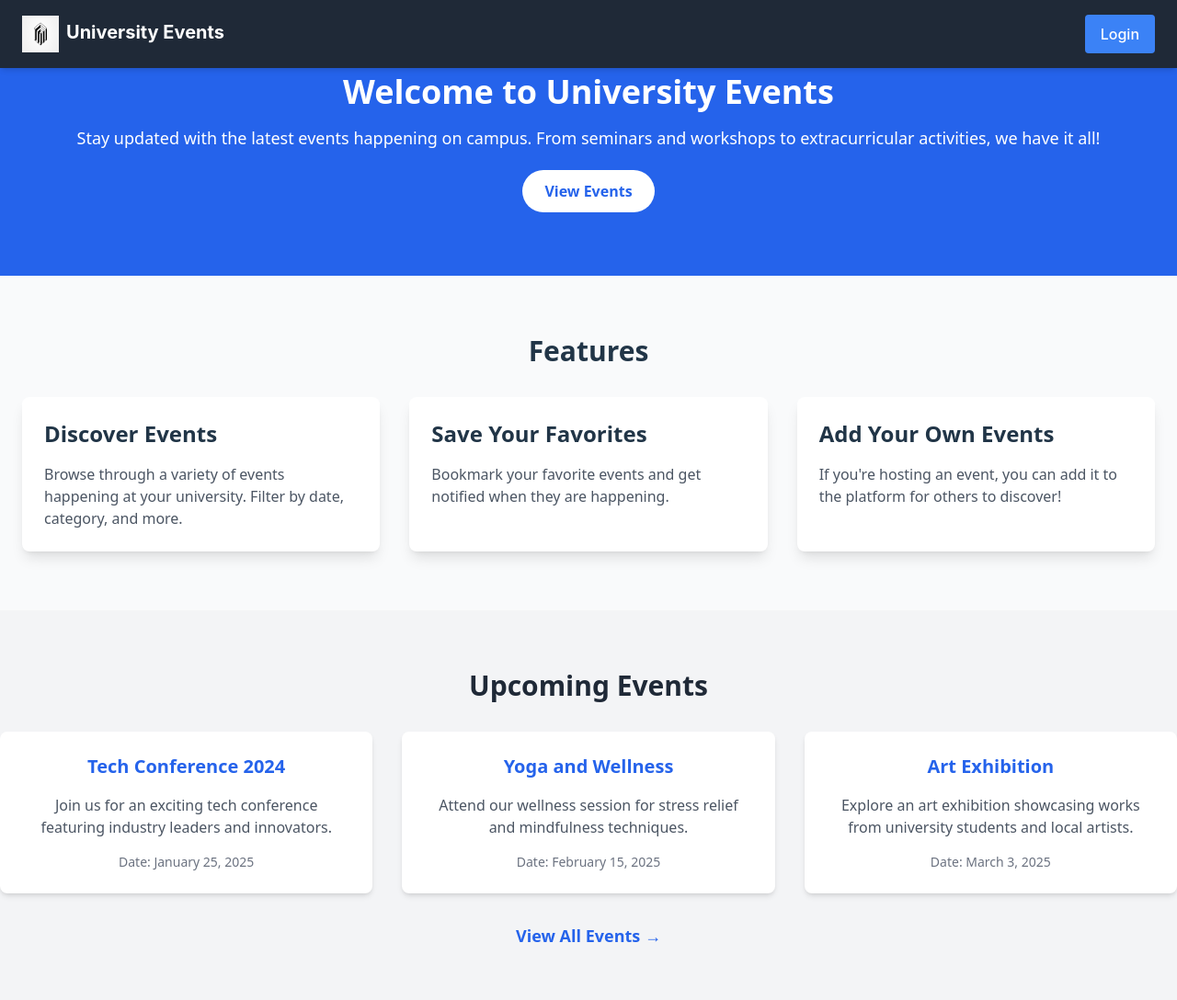
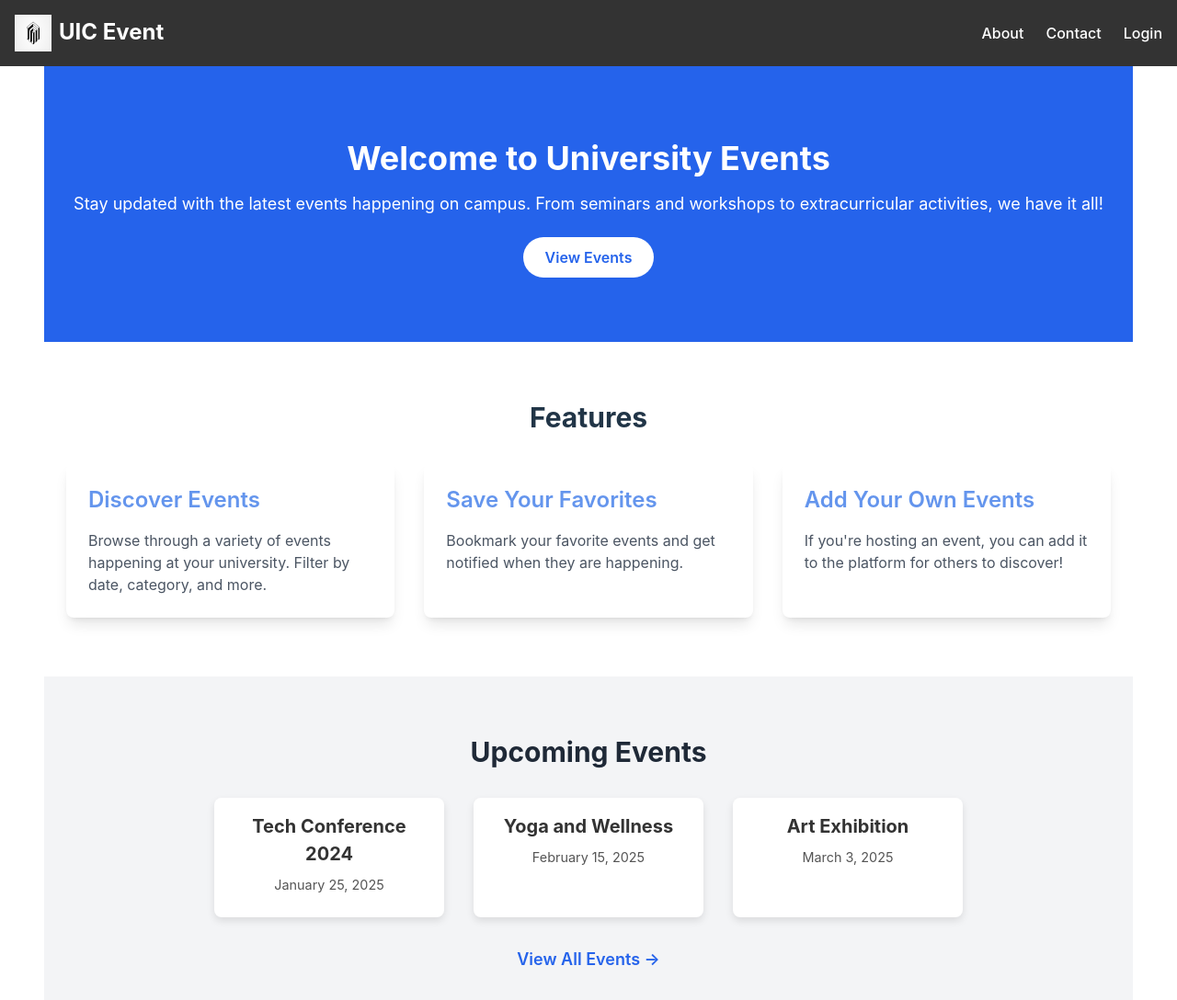
Before and after one commit to lokeshmanideepb/UniFied, a React (Vite) app: page / in a window 1280 px wide. Shown: the top 1088 px of the page at 92% size. Built offline with nearby package versions, Linux system fonts and the light colour scheme.

Commit message:
Fixed part of styles/structure; code still needs to be cleaned up

```diff
--- a/src/App.tsx
+++ b/src/App.tsx
@@ -12,7 +12,6 @@ function App() {
   return (
     <AuthProvider>
       <Router>
-        <Header />
         <Routes>
           <Route path="/" element={<HomePage />} />
           <Route path="/login" element={<LoginPage />} />
--- a/src/components/EventCard.tsx
+++ b/src/components/EventCard.tsx
@@ -8,6 +8,8 @@ import { RoomOutlined } from "@mui/icons-material";
 import parse from "html-react-parser";
 import { addEventToCalendar } from "../services/calendarService";
 import { useAuth } from "../pages/AuthContext";
+import "../styles/EventCard.css"
+
 interface EventCardProps {
   event: Event;
 }
@@ -45,61 +47,70 @@ const EventCard: React.FC<EventCardProps> = ({ event }) => {
   const text = truncatedContent(event.description, 50);
 
   return (
-    <div className="max-w-4xl mx-auto m-4 p-4 shadow-lg border rounded-lg bg-white flex">
-      <div className="mt-4 flex-shrink-0 w-1/3 relative">
-        <img
-          className="w-full h-40 object-cover rounded-lg"
-          src="https://via.placeholder.com/150"
-          alt="Event Image"
-        />
-        <p className="mt-8 text-gray-700 items-center">
-          {event.location ? (
-            <>
-              <RoomOutlined /> {event.location}
-            </>
-          ) : (
-            ""
-          )}
-        </p>
-        <p className=" text-gray-700">
-          {dateString}
-          {tillDateString ? `- ${tillDateString}` : ""}
-        </p>
-        <strong>
-          {event.from_time} {event.to_time ? ` - ${event.to_time}` : ""}
-        </strong>
-      </div>
-      <div className="ml-4 flex-grow">
-        <h2 className="mt-4 text-3xl font-semibold text-gray-800">
-          {event.title}
-        </h2>
-        <div className="mt-4 p-4 items-center text-left">
-          <span>
-            {parse(text)}
-            <span
-              className="text-blue-500 cursor-pointer"
-              style={{ whiteSpace: "nowrap" }}
-              onClick={handleShowMore}
-            >
-              Show more
-            </span>
-          </span>
-        </div>
-        <div className="mt-4 items-center space-x-2">
-          <Link to={`/event/${event.route_url}`} state={{ event }}>
-            <button className="border border-blue-500 text-blue-500 rounded-lg px-4 py-2">
-              View Details
-            </button>
-          </Link>
-          <button
-            className="bg-green-500 text-white rounded-lg px-4 py-2"
-            onClick={handleAddToCalendar}
-          >
-            Add to Calendar
-          </button>
-        </div>
+    <div className="event-card">
+      {event.image && <img src={event.image} alt={event.title} className="event-card-image" />}
+      <div className="event-card-content">
+        <h3 className="event-card-title">{event.title}</h3>
+        <p className="event-card-date">{event.event_date}</p>
+        <p className="event-card-location">{event.location}</p>
       </div>
     </div>
+
+    // <div className="max-w-4xl mx-auto m-4 p-4 shadow-lg border rounded-lg bg-white flex">
+    //   <div className="mt-4 flex-shrink-0 w-1/3 relative">
+    //     <img
+    //       className="w-full h-40 object-cover rounded-lg"
+    //       src="https://via.placeholder.com/150"
+    //       alt="Event Image"
+    //     />
+    //     <p className="mt-8 text-gray-700 items-center">
+    //       {event.location ? (
+    //         <>
+    //           <RoomOutlined /> {event.location}
+    //         </>
+    //       ) : (
+    //         ""
+    //       )}
+    //     </p>
+    //     <p className=" text-gray-700">
+    //       {dateString}
+    //       {tillDateString ? `- ${tillDateString}` : ""}
+    //     </p>
+    //     <strong>
+    //       {event.from_time} {event.to_time ? ` - ${event.to_time}` : ""}
+    //     </strong>
+    //   </div>
+    //   <div className="ml-4 flex-grow">
+    //     <h2 className="mt-4 text-3xl font-semibold text-gray-800">
+    //       {event.title}
+    //     </h2>
+    //     <div className="mt-4 p-4 items-center text-left">
+    //       <span>
+    //         {parse(text)}
+    //         <span
+    //           className="text-blue-500 cursor-pointer"
+    //           style={{ whiteSpace: "nowrap" }}
+    //           onClick={handleShowMore}
+    //         >
+    //           Show more
+    //         </span>
+    //       </span>
+    //     </div>
+    //     <div className="mt-4 items-center space-x-2">
+    //       <Link to={`/event/${event.route_url}`} state={{ event }}>
+    //         <button className="border border-blue-500 text-blue-500 rounded-lg px-4 py-2">
+    //           View Details
+    //         </button>
+    //       </Link>
+    //       <button
+    //         className="bg-green-500 text-white rounded-lg px-4 py-2"
+    //         onClick={handleAddToCalendar}
+    //       >
+    //         Add to Calendar
+    //       </button>
+    //     </div>
+    //   </div>
+    // </div>
   );
 };
 
--- a/src/components/Navbar.tsx
+++ b/src/components/Navbar.tsx
@@ -1,17 +1,57 @@
-import React from 'react';
+import React, { useEffect, useState } from "react";
 import { Link } from 'react-router-dom';
+import logo from "../assets/logo.jpg";
+import { useNavigate } from "react-router-dom";
+import { useAuth } from "../pages/AuthContext";
 import "../styles/Navbar.css"
 
+
+
 const Navbar: React.FC = () => {
+  const navigate = useNavigate();
+  const { isAuthenticated, login, logout } = useAuth();
+  const [loading, setLoading] = useState(true);
+  useEffect(() => {
+    if (isAuthenticated !== undefined) {
+      // Check if it's loaded
+      setLoading(false);
+    }
+  }, [isAuthenticated]);
+  const handleLogin = async () => {
+    login();
+    navigate("/events");
+  };
+  const handleLogout = () => {
+    logout();
+    navigate("/");
+  };
+
   return (
     <nav className="navbar">
       <Link to="/" className="navbar-logo">
-        UIC Calendar
+        <img
+          src={logo}
+          alt="Logo"
+          className="w-10 h-10 mr-2 inline-block"
+        />
+        UIC Event
       </Link>
       <div className="navbar-links">
-        <Link to="/">Home</Link>
         <Link to="/about">About</Link>
         <Link to="/contact">Contact</Link>
+        {isAuthenticated ? (
+          <Link
+            onClick={handleLogout.bind(this)}
+          >
+            Logout
+          </Link>
+        ) : (
+          <Link
+            onClick={handleLogin.bind(this)}
+          >
+            Login
+          </Link>
+        )}
       </div>
     </nav>
   );
--- a/src/pages/Header.tsx
+++ b/src/pages/Header.tsx
@@ -3,6 +3,8 @@ import { Link } from "react-router-dom"; // For navigation (optional)
 import logo from "../assets/logo.jpg";
 import { useNavigate } from "react-router-dom";
 import { useAuth } from "./AuthContext";
+
+/* to be removed */
 
 const Header: React.FC = () => {
   const navigate = useNavigate();
--- a/src/pages/HomePage.tsx
+++ b/src/pages/HomePage.tsx
@@ -1,9 +1,22 @@
 import React from "react";
 import { Link } from "react-router-dom";
+import Layout from "../components/Layout"
+import EventCard from "../components/EventCard";
+import { createEvent, Event } from "../types/Event";
+import "../styles/HomePage.css"
 
 const HomePage: React.FC = () => {
+
+  const feat1:Event = createEvent("Annual Music Festival", "April 15, 2023", "Central Park, NY");
+
+  const event1:Event = createEvent("Tech Conference 2024", "January 25, 2025", "");
+  const event2:Event = createEvent("Yoga and Wellness", "February 15, 2025", "");
+  const event3:Event = createEvent("Art Exhibition", "March 3, 2025", "");
+
   return (
-    <div className="bg-gray-50 font-sans leading-normal tracking-normal">
+    <Layout>
+
+    <div className="home">
       {/* Header */}
 
       {/* Hero Section */}
@@ -31,21 +44,21 @@ const HomePage: React.FC = () => {
         <h2 className="text-3xl font-bold text-center mb-8">Features</h2>
         <div className="grid grid-cols-1 md:grid-cols-2 lg:grid-cols-3 gap-8">
           <div className="bg-white p-6 rounded-lg shadow-lg hover:shadow-xl transition duration-300">
-            <h3 className="text-2xl font-semibold mb-4">Discover Events</h3>
+            <h3 className="text-2xl font-semibold mb-4 feature-title">Discover Events</h3>
             <p className="text-gray-600">
               Browse through a variety of events happening at your university.
               Filter by date, category, and more.
             </p>
           </div>
           <div className="bg-white p-6 rounded-lg shadow-lg hover:shadow-xl transition duration-300">
-            <h3 className="text-2xl font-semibold mb-4">Save Your Favorites</h3>
+            <h3 className="text-2xl font-semibold mb-4 feature-title">Save Your Favorites</h3>
             <p className="text-gray-600">
               Bookmark your favorite events and get notified when they are
               happening.
             </p>
           </div>
           <div className="bg-white p-6 rounded-lg shadow-lg hover:shadow-xl transition duration-300">
-            <h3 className="text-2xl font-semibold mb-4">Add Your Own Events</h3>
+            <h3 className="text-2xl font-semibold mb-4 feature-title">Add Your Own Events</h3>
             <p className="text-gray-600">
               If you're hosting an event, you can add it to the platform for
               others to discover!
@@ -55,13 +68,13 @@ const HomePage: React.FC = () => {
       </section>
 
       {/* Upcoming Events Section */}
-      <section className="bg-gray-100 py-16">
+      <section className="bg-gray-100 py-16 events-upcoming">
         <div className="container mx-auto text-center">
           <h2 className="text-3xl font-bold text-gray-800 mb-8">
             Upcoming Events
           </h2>
-          <div className="grid grid-cols-1 sm:grid-cols-2 lg:grid-cols-3 gap-8">
-            <div className="bg-white p-6 rounded-lg shadow-md">
+          <div className="grid-cols-1 sm:grid-cols-2 lg:grid-cols-3 gap-8 eventcards">
+            {/* <div className="bg-white p-6 rounded-lg shadow-md">
               <h3 className="text-xl font-semibold text-blue-600 mb-4">
                 Tech Conference 2024
               </h3>
@@ -72,8 +85,11 @@ const HomePage: React.FC = () => {
               <p className="text-sm text-gray-500 mt-4">
                 Date: January 25, 2025
               </p>
-            </div>
-            <div className="bg-white p-6 rounded-lg shadow-md">
+            </div> */}
+            <EventCard event={event1} />
+            <EventCard event={event2} />
+            <EventCard event={event3} />
+            {/* <div className="bg-white p-6 rounded-lg shadow-md">
               <h3 className="text-xl font-semibold text-blue-600 mb-4">
                 Yoga and Wellness
               </h3>
@@ -94,7 +110,7 @@ const HomePage: React.FC = () => {
                 students and local artists.
               </p>
               <p className="text-sm text-gray-500 mt-4">Date: March 3, 2025</p>
-            </div>
+            </div>*/}
           </div>
           <Link
             to="/events"
@@ -107,6 +123,44 @@ const HomePage: React.FC = () => {
 
       {/* Footer */}
     </div>
+
+      <div className="home">
+      {/* <section className="bg-blue-600 text-white py-20">
+      <div className="container mx-auto text-center">
+       <h1 className="text-4xl font-bold mb-4">
+         Welcome to University Events
+       </h1>
+       <p className="text-lg mb-8">
+         Stay updated with the latest events happening on campus. From
+         seminars and workshops to extracurricular activities, we have it
+         all!
+       </p>
+       <Link
+         to="/events"
+         className="bg-white text-blue-600 px-6 py-3 rounded-full font-semibold hover:bg-blue-700 hover:text-white transition duration-300"
+       >
+        View Events
+       </Link>
+      </div>
+      </section> */}
+
+      {/* <section className="home-featured">
+        <h2>Featured Event</h2>
+        <EventCard event={feat1} />
+      </section>
+
+      <section className="home-upcoming">
+        <h2>Upcoming Events</h2>
+        <div className="event-list">
+        </div>
+      </section> */}
+
+      <section className="home-calendar">
+        {/* <CalendarView /> */}
+      </section>
+    </div>
+    </Layout>
+
   );
 };
 
--- /dev/null
+++ b/src/styles/EventCard.css
@@ -0,0 +1,47 @@
+/* EventCard.css */
+
+.event-card {
+    background-color: #fff;
+    border-radius: 8px;
+    box-shadow: 0 4px 8px rgba(0, 0, 0, 0.1);
+    overflow: hidden;
+    display: flex;
+    flex-direction: column;
+    width: 250px;
+    transition: transform 0.3s ease, box-shadow 0.3s ease;
+  }
+
+  .event-card:hover {
+    transform: translateY(-5px);
+    box-shadow: 0 8px 16px rgba(0, 0, 0, 0.15);
+  }
+
+  .event-card-image {
+    width: 100%;
+    height: 150px;
+    object-fit: cover;
+  }
+
+  .event-card-content {
+    padding: 1rem;
+    display: flex;
+    flex-direction: column;
+    gap: 0.5rem;
+  }
+
+  .event-card-title {
+    font-size: 1.25rem;
+    font-weight: bold;
+    margin: 0;
+    color: #333;
+  }
+
+  .event-card-date {
+    font-size: 0.9rem;
+    color: #555;
+  }
+
+  .event-card-location {
+    font-size: 0.9rem;
+    color: #777;
+  }
--- /dev/null
+++ b/src/styles/HomePage.css
@@ -0,0 +1,14 @@
+/* EventCard.css */
+
+.home {
+    margin: 0 3rem 0 3rem;
+}
+
+.feature-title {
+    color:cornflowerblue;
+}
+
+.eventcards {
+    display: flex;
+    justify-content: center;
+}
--- a/src/styles/Navbar.css
+++ b/src/styles/Navbar.css
@@ -1,6 +1,9 @@
 /* Navbar.css */
 
 .navbar {
+    position: sticky;
+    top: 0;
+    z-index: 1000;
     background-color: #333;
     width: 100%;
     padding: 1rem;
--- a/src/types/Event.ts
+++ b/src/types/Event.ts
@@ -10,3 +10,17 @@ export interface Event {
   location: string;
   tags: string[]; // Array of tags
 }
+
+export function createEvent(title: string, event_date: string, location: string): Event {
+  return {
+    title,
+    route_url: "",
+    description: "",
+    event_date,
+    till_date: "",
+    from_time: "",
+    to_time: "",
+    location,
+    tags: ""
+  }
+}
```
